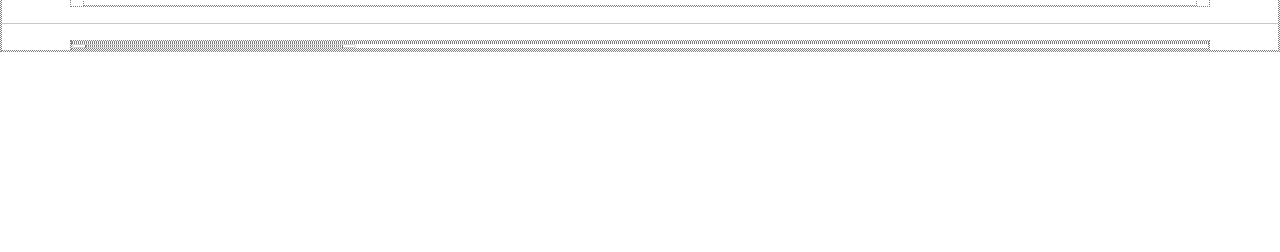
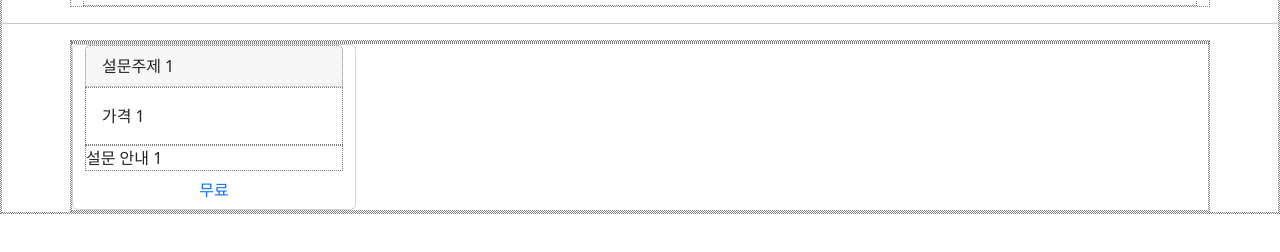
Before and after one commit to ppquokka/study_publishings, a plain HTML site: page docs/bootstraps/cases/toy_publishing.html in a window 1280 px wide. Shown: the part 222-474 px from the top of the page. Drawn offline with nearby package versions, Linux system fonts and the light colour scheme; files that its build step writes are made by us from their sources.

Commit message:
퀘스트 수정 02

```diff
--- a/docs/bootstraps/cases/toy_publishing.html
+++ b/docs/bootstraps/cases/toy_publishing.html
@@ -40,9 +40,16 @@
 
         <div class="row">
             <div class="card col-3">
-                <div>
-
+                <div class="card-header text-dark">
+                   설문주제 1
                 </div>
+                <div class="card-body">
+                    가격 1
+                </div>
+                <div class="card-text">
+                    설문 안내 1
+                </div>
+                <a href="" class="btn text-primary">무료</a>
 
 
             </div>
```
